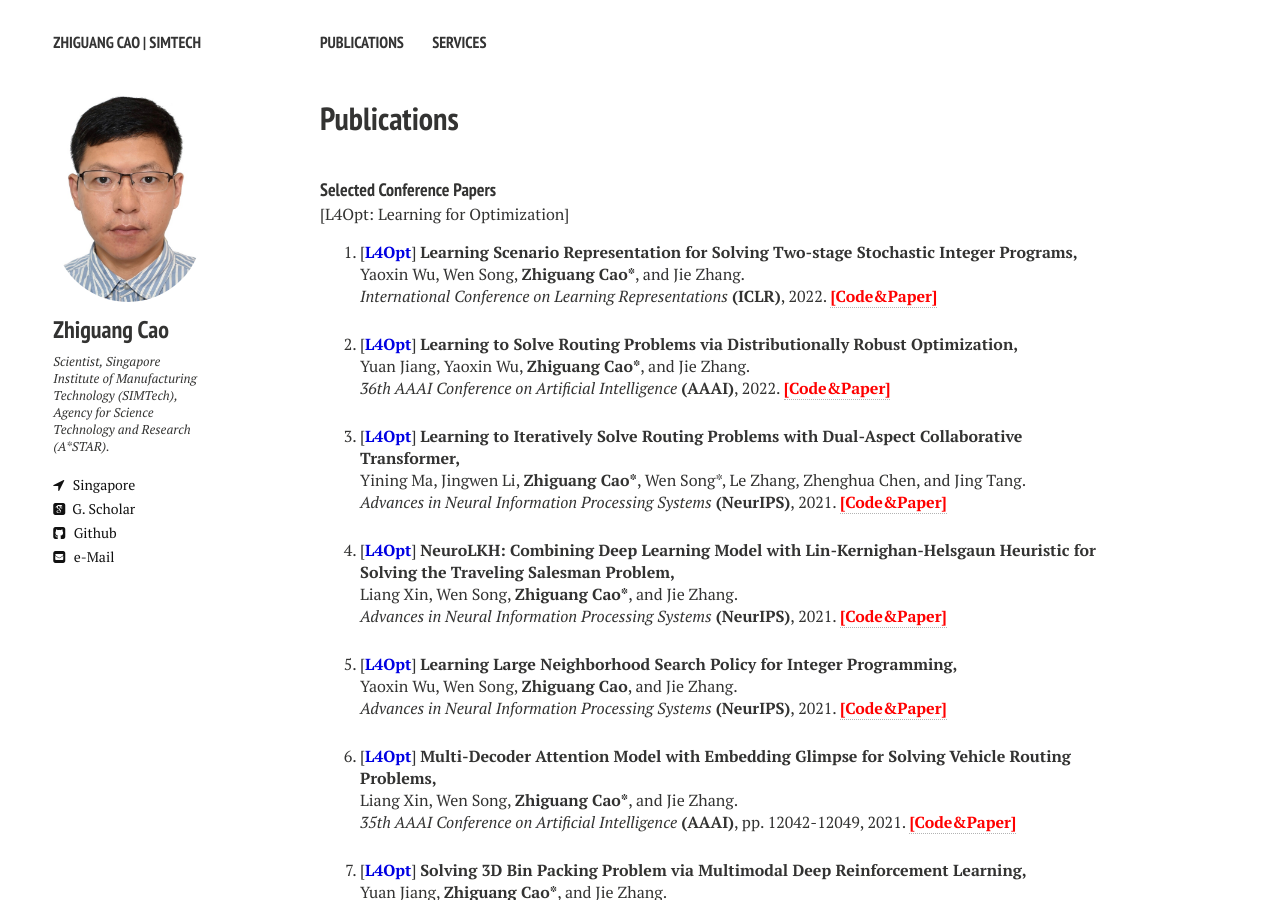
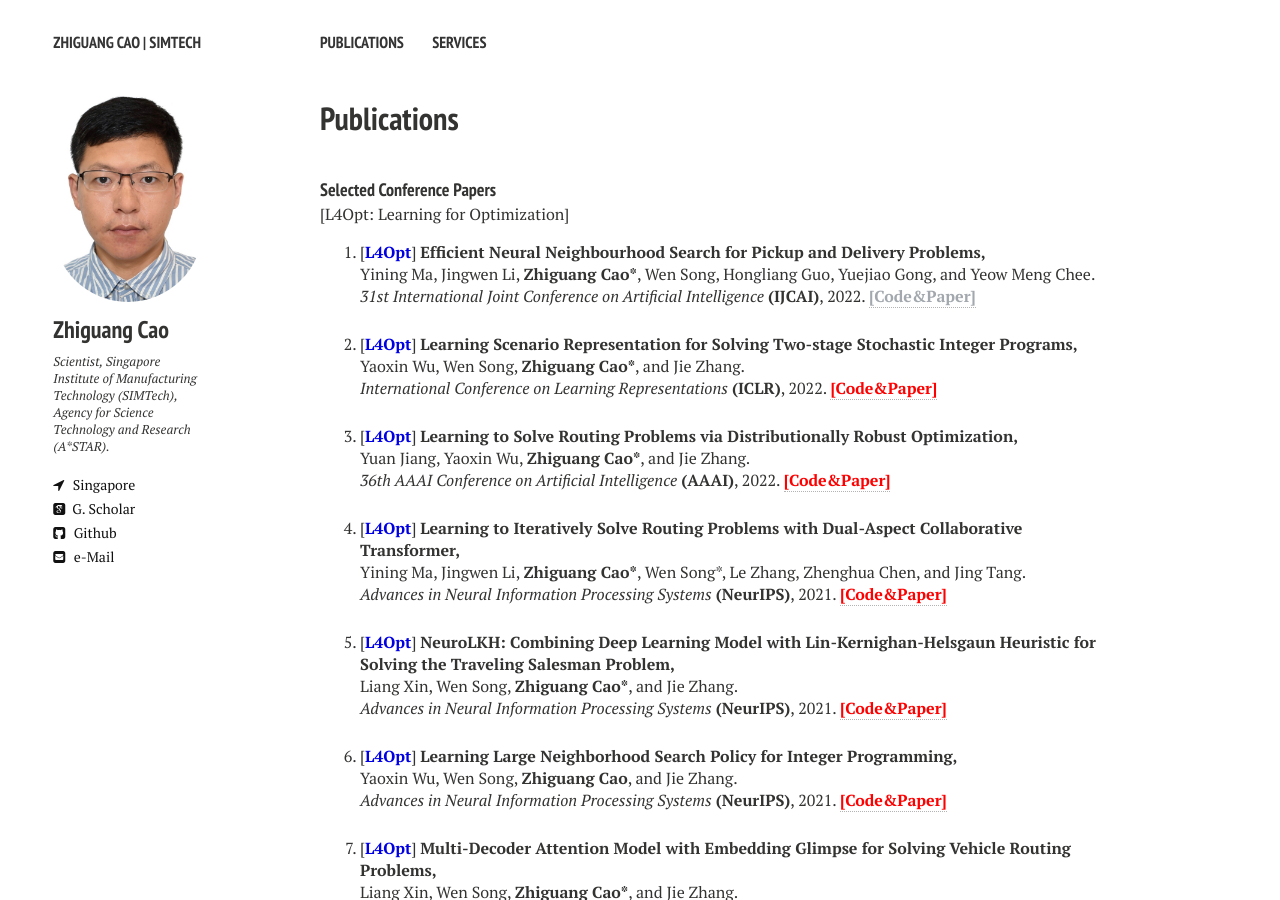
Before and after one commit to zhiguangcaosg/zhiguangcaosg.github.io, a Jekyll site: the page built from publications.md, in a window 1280 px wide and 900 px high. Built offline with Jekyll 4.4.1, drawn with Linux system fonts in a browser that asks for light colours; nearby versions of some CDN libraries.

Commit message:
Update publications.html

```diff
--- a/_layouts/publications.html
+++ b/_layouts/publications.html
@@ -89,6 +89,14 @@ div.bibtex pre { font-size: 75%; overflow: auto;  width: 100%; padding: 0em 0em;
     <!-- Item: Caelles2016 -->
 <ul style="padding-left:0px;">
 <ol >
+
+<li>
+<p>
+[<font color="#0000E3"><b>L4Opt</b></font>] <b>Efficient Neural Neighbourhood Search for Pickup and Delivery Problems,</b>
+<br> Yining Ma, Jingwen Li, <b>Zhiguang Cao*</b>, Wen Song, Hongliang Guo, Yuejiao Gong, and Yeow Meng Chee.<br>
+<i>31st International Joint Conference on Artificial Intelligence</i> <b>(IJCAI)</b>, 2022. <a href="https://zhiguangcaosg.github.io/publications/" target="_blank"> <font color="#A2A8AD"><b>[Code&Paper]</b> </font></a>
+</p>
+</li>
 
 <li>
 <p>
```
